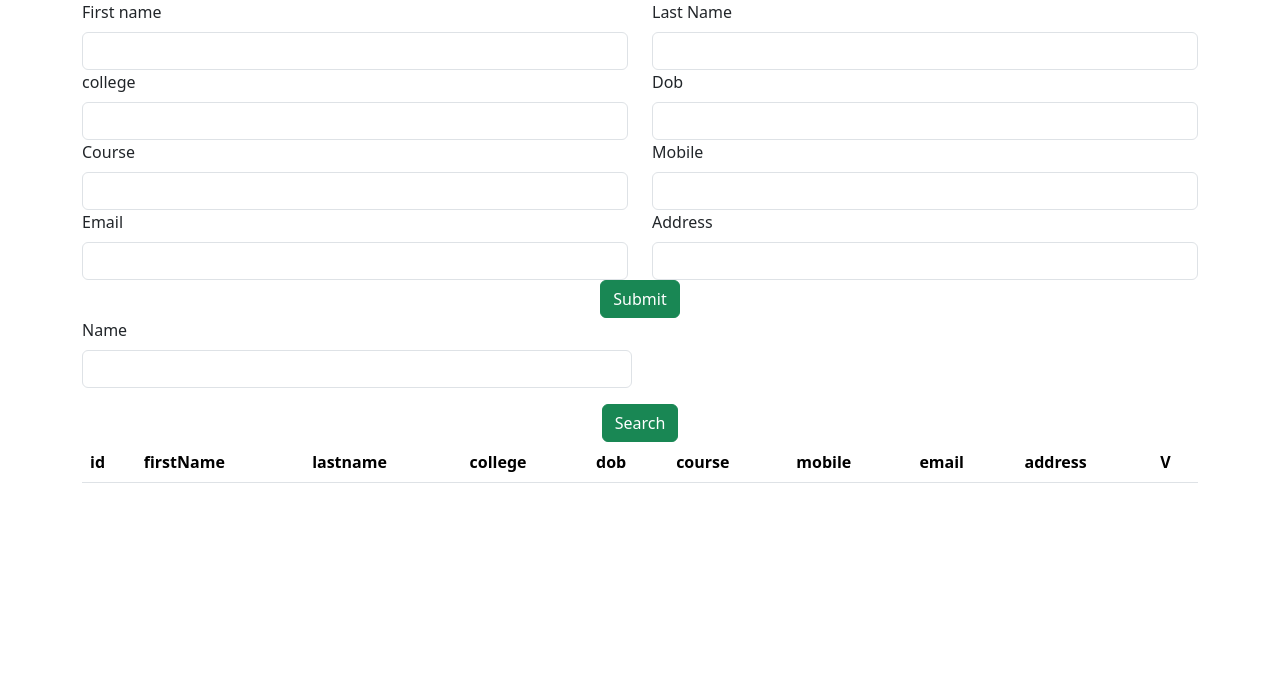
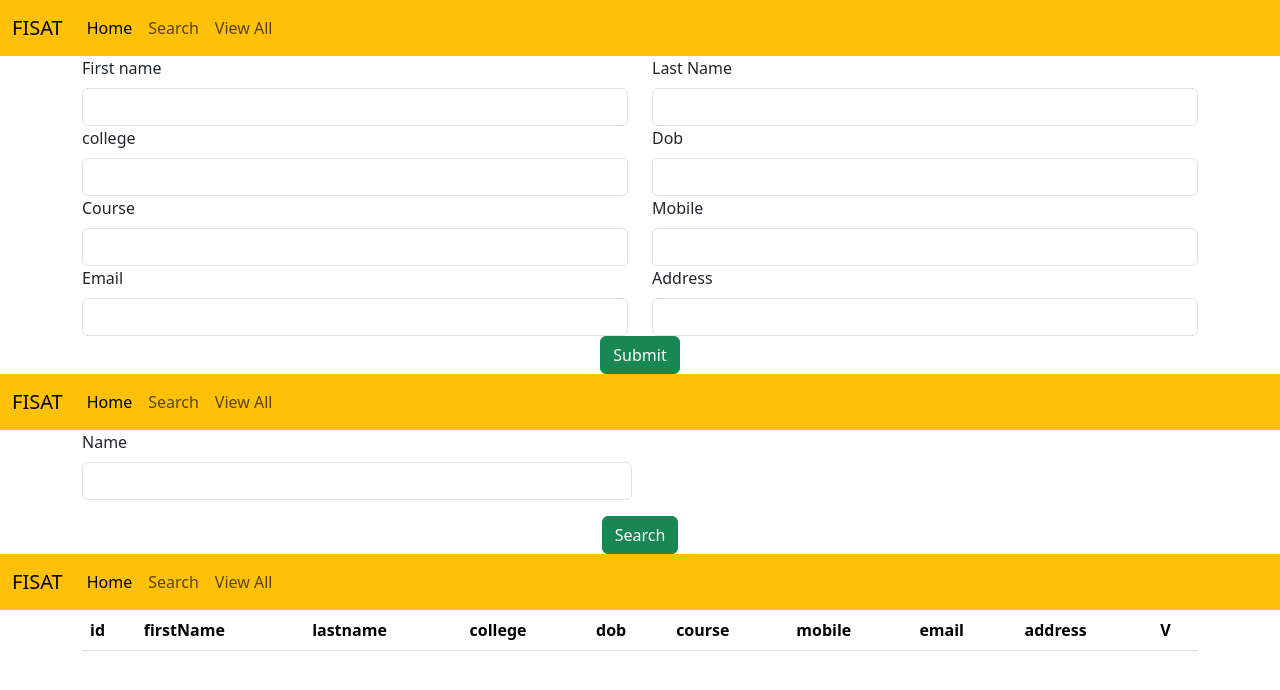
Before and after one commit to Anjaleekrishna135/fisat-student-app, a React (Create React App) app: page / in a window 1280 px wide. Shown: the top 690 px of the page. Built offline with nearby package versions, Linux system fonts and the light colour scheme.

Commit message:
changes happened

```diff
--- a/src/components/AddStudent.jsx
+++ b/src/components/AddStudent.jsx
@@ -1,8 +1,10 @@
 import React from 'react'
+import NavBar from './NavBar'
 
 const AddStudent = () => {
     return (
         <div>
+            <NavBar />
             <div className="container">
                 <div className="row">
                     <div className="col col-12 col-sm-12 col-md-12 col-lg-12 col-xl-12 col-xxl-12">
--- /dev/null
+++ b/src/components/NavBar.jsx
@@ -0,0 +1,26 @@
+import React from 'react'
+
+const NavBar = () => {
+  return (
+    <div>
+        <nav className="navbar navbar-expand-lg bg-warning">
+    <div className="container-fluid">
+        <a className="navbar-brand" href="#">FISAT</a>
+        <button className="navbar-toggler" type="button" data-bs-toggle="collapse" data-bs-target="#navbarNavAltMarkup" aria-controls="navbarNavAltMarkup" aria-expanded="false" aria-label="Toggle navigation">
+            <span className="navbar-toggler-icon"></span>
+        </button>
+        <div className="collapse navbar-collapse" id="navbarNavAltMarkup">
+            <div className="navbar-nav">
+                <a className="nav-link active" aria-current="page" to="/">Home</a>
+                <a className="nav-link" href="/search">Search</a>
+                <a className="nav-link" href="/view">View All</a>
+
+            </div>
+        </div>
+    </div>
+</nav>
+</div>
+  )
+}
+
+export default NavBar
--- a/src/components/SearchStudent.jsx
+++ b/src/components/SearchStudent.jsx
@@ -1,8 +1,10 @@
 import React from 'react'
+import NavBar from './NavBar'
 
 const SearchStudent = () => {
     return (
         <div>
+            <NavBar />
             <div className="container">
                 <div className="row">
                     <div className="col col-12 col-sm-12 col-md-12 col-lg-12 col-xl-12 col-xxl-12">
@@ -13,7 +15,7 @@
                             </div>
                             <center>
                                 <div className="col col-12 col-sm-6 col-md-6 col-lg-6 col-xl-6 col-xxl-6">
-                                   <button className="btn btn-success">Search</button>
+                                    <button className="btn btn-success">Search</button>
                                 </div>
 
                             </center>
--- a/src/components/ViewAll.jsx
+++ b/src/components/ViewAll.jsx
@@ -1,8 +1,10 @@
 import React from 'react'
+import NavBar from './NavBar'
 
 const ViewAll = () => {
     return (
         <div>
+            <NavBar />
             <div className="container">
                 <div className="row">
                     <div className="col col-12 col-sm-12 col-md-12 col-lg-12 col-xl-12 col-xxl-12">
```
